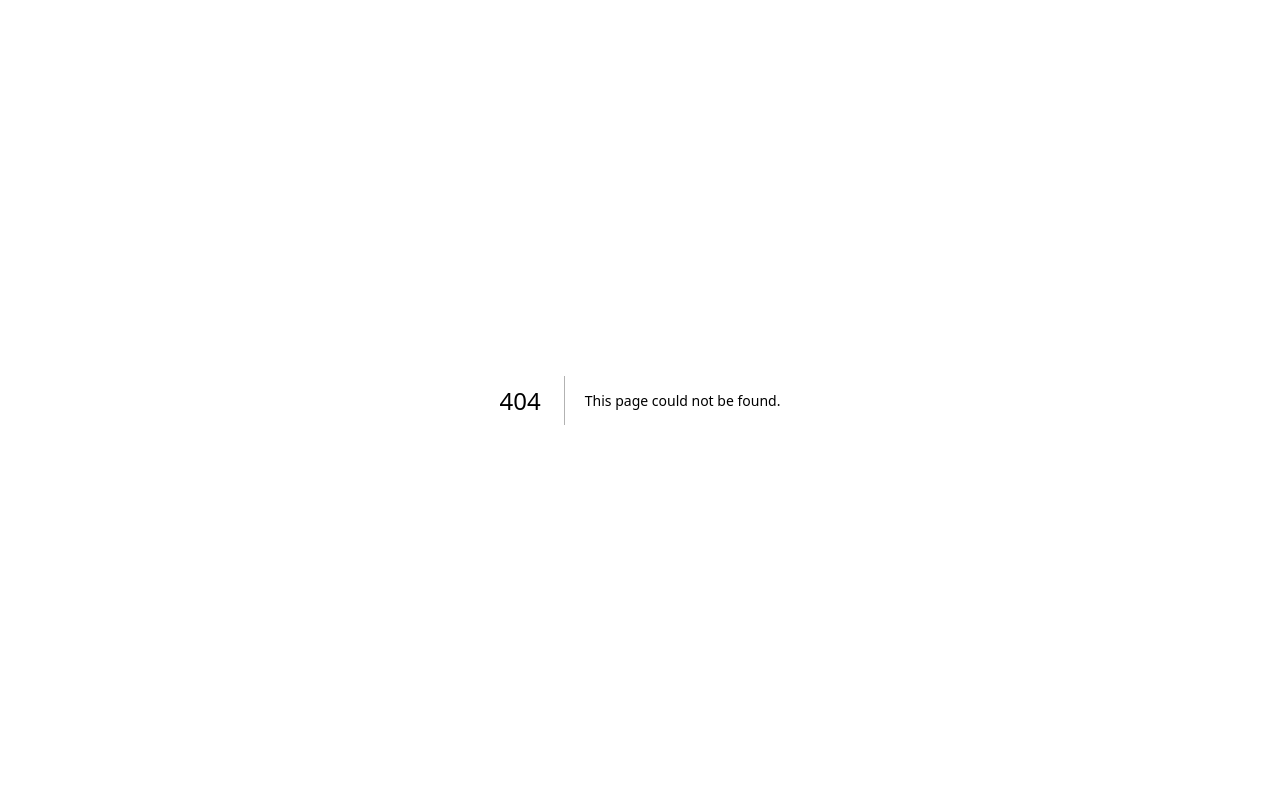
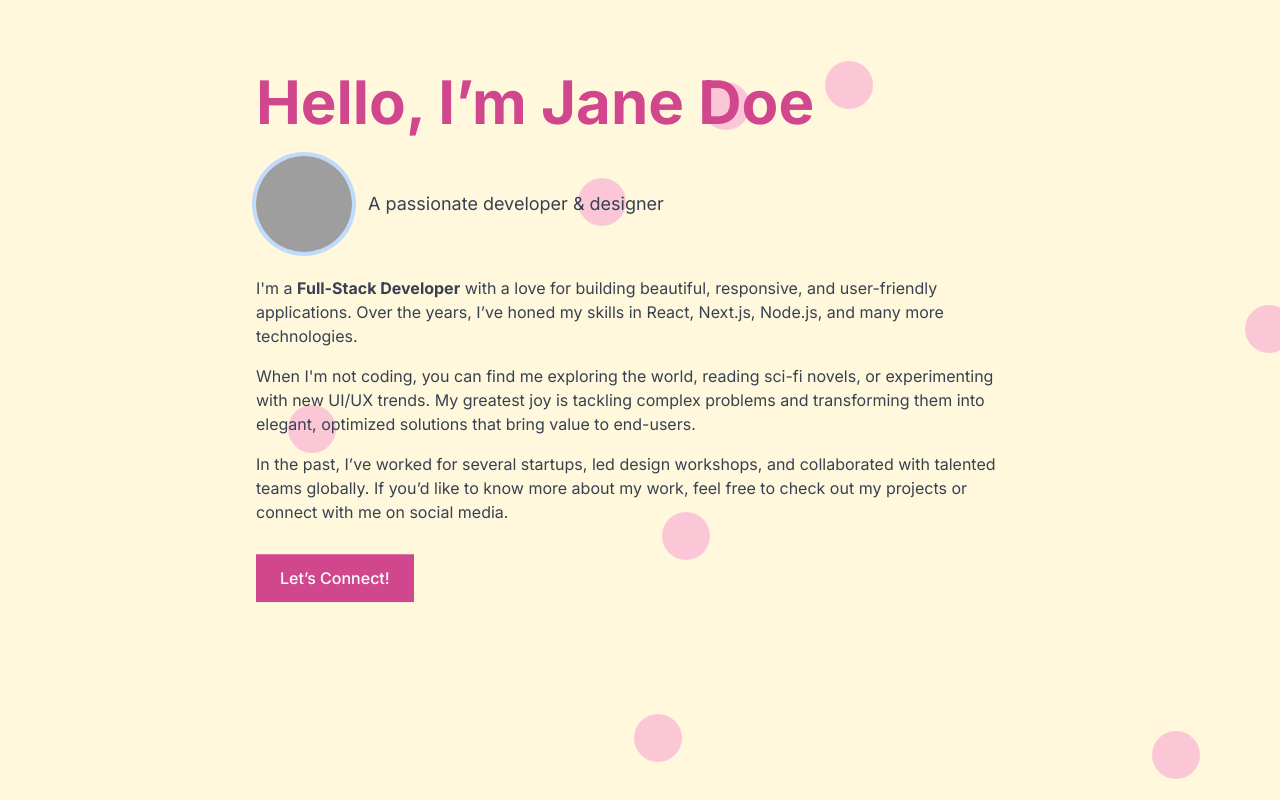
Before and after one commit to Harsh-BH/MailCold, a Next.js app in the folder client/mailcold/: page /about in a window 1280 px wide. Before the commit this address had no page. Built offline with nearby package versions, Linux system fonts and the light colour scheme; grey boxes are pictures that could not be loaded; a web font is replaced by a local one.

Commit message:
frontend changes

```diff
--- /dev/null
+++ b/client/mailcold/app/about/page.tsx
@@ -0,0 +1,110 @@
+"use client"; // If needed for client-side interactivity
+
+import React, { useEffect, useState } from "react";
+
+/**
+ * Optional: You can separate this out into its own component file if desired.
+ * This just generates floating SVG shapes in random positions for a fun effect.
+ */
+function FloatingShapes() {
+  const [shapes, setShapes] = useState<
+    { id: string; left: string; top: string; animationDelay: string }[]
+  >([]);
+
+  useEffect(() => {
+    const newShapes = [];
+    // Change the number of shapes as you like
+    const NUMBER_OF_SHAPES = 8;
+    for (let i = 0; i < NUMBER_OF_SHAPES; i++) {
+      newShapes.push({
+        id: Math.random().toString(36).substring(2),
+        left: `${Math.random() * 100}%`,
+        top: `${Math.random() * 100}%`,
+        // random delay to stagger floating animations
+        animationDelay: `${Math.random() * 2}s`,
+      });
+    }
+    setShapes(newShapes);
+  }, []);
+
+  return (
+    <>
+      {shapes.map((shape) => (
+        <svg
+          key={shape.id}
+          className="absolute w-12 h-12 text-pink-300 opacity-60 animate-ping-slow"
+          // The `animate-ping-slow` is a custom utility we will define below,
+          // or you can use a built-in like animate-ping with a custom duration.
+          style={{
+            left: shape.left,
+            top: shape.top,
+            animationDelay: shape.animationDelay,
+          }}
+          viewBox="0 0 100 100"
+          fill="currentColor"
+        >
+          {/* Just a simple circle shape; replace with any shape/path you like */}
+          <circle cx="50" cy="50" r="50" />
+        </svg>
+      ))}
+    </>
+  );
+}
+
+/**
+ * About Page Component
+ */
+export default function AboutPage() {
+  return (
+    <div className="relative min-h-screen overflow-hidden bg-[#fff8dc] p-8">
+      {/* Floating shapes in the background */}
+      <FloatingShapes />
+
+      <div className="max-w-3xl mx-auto relative z-10 mt-10">
+        <h1 className="text-4xl md:text-6xl font-bold mb-6 text-[#d1478d] animate-fade-in">
+          Hello, I’m Jane Doe
+        </h1>
+
+        {/* Profile Image or Avatar */}
+        <div className="flex items-center mb-6 animate-fade-in" style={{ animationDelay: "0.4s" }}>
+          <img
+            src="/path/to/your/profile-image.jpg"
+            alt="Jane Doe"
+            className="w-24 h-24 rounded-full ring-4 ring-blue-200 mr-4 hover:scale-105 transition-transform"
+          />
+          <p className="text-lg text-gray-700">
+            A passionate developer & designer
+          </p>
+        </div>
+
+        {/* Main About Content */}
+        <div className="space-y-4 text-gray-700 animate-fade-in" style={{ animationDelay: "0.8s" }}>
+          <p>
+            I'm a <strong>Full-Stack Developer</strong> with a love for building beautiful, responsive, and user-friendly applications.
+            Over the years, I’ve honed my skills in React, Next.js, Node.js, and many more technologies.
+          </p>
+          <p>
+            When I'm not coding, you can find me exploring the world, reading sci-fi novels, or experimenting with new UI/UX trends.
+            My greatest joy is tackling complex problems and transforming them into elegant, optimized solutions that bring value to end-users.
+          </p>
+          <p>
+            In the past, I’ve worked for several startups, led design workshops, and collaborated with talented teams globally.
+            If you’d like to know more about my work, feel free to check out my projects or connect with me on social media.
+          </p>
+        </div>
+
+        {/* Fun, Bouncy Button */}
+        <div className="mt-8 animate-fade-in" style={{ animationDelay: "1.2s" }}>
+          <a
+            href="https://github.com/Harsh-BH"
+            className="inline-block bg-[#d1478d] text-white py-3 px-6 rounded-md font-medium
+                       hover:bg-[#d1478d] transition-colors
+                       animate-bounce hover:animate-none"
+          >
+            Let’s Connect!
+          </a>
+        </div>
+      </div>
+    </div>
+  );
+}
--- a/client/mailcold/app/globals.css
+++ b/client/mailcold/app/globals.css
@@ -1,5 +1,26 @@
 @import url('https://fonts.cdnfonts.com/css/funky');
 @import url('https://fonts.googleapis.com/css2?family=Caveat:wght@400..700&family=Pixelify+Sans:wght@400..700&family=Rowdies:wght@300;400;700&family=Silkscreen:wght@400;700&display=swap');
+
+@tailwind base;
+@tailwind components;
+@tailwind utilities;
+
+/* Define custom fade in animation */
+@keyframes fadeIn {
+  0% {
+    opacity: 0;
+    transform: translateY(10px);
+  }
+  100% {
+    opacity: 1;
+    transform: translateY(0);
+  }
+}
+
+.animate-fade-in {
+  animation: fadeIn 1s ease-in-out forwards;
+}
+
 
 
 body {
--- a/client/mailcold/components/ui/navbar.tsx
+++ b/client/mailcold/components/ui/navbar.tsx
@@ -8,9 +8,9 @@ const FunkyNavbar: React.FC = () => {
       <div className="nav-links">
 
         <a href="#">Home</a>
-        <a href="#">About</a>
-        <a href="#">Services</a>
-        <a href="#">Contact</a>
+        <a href="/about">About</a>
+        {/* <a href="#">Services</a>
+        <a href="#">Contact</a> */}
       </div>
     </nav>
   );
```
Also changed, not shown: 2 other files (tests, documents, lock files or other folders).
